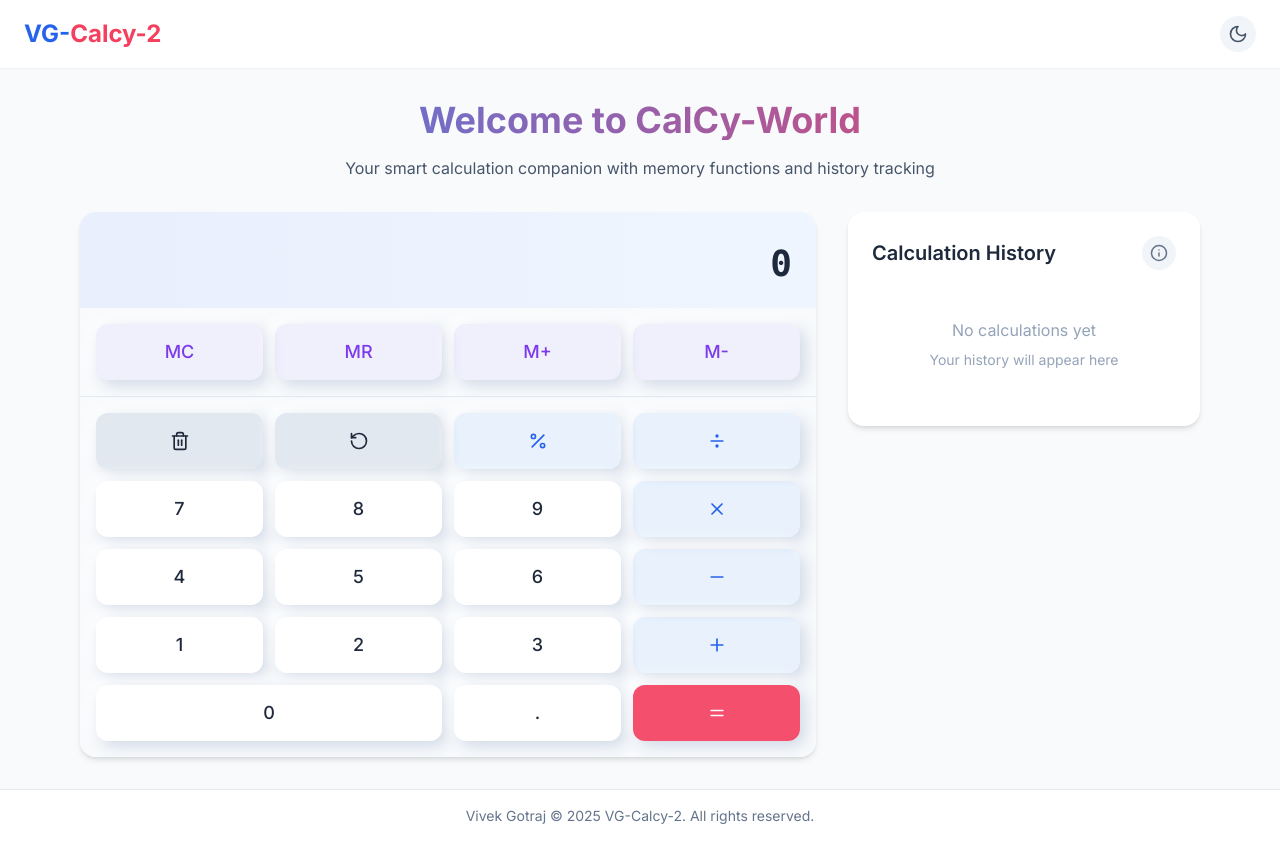
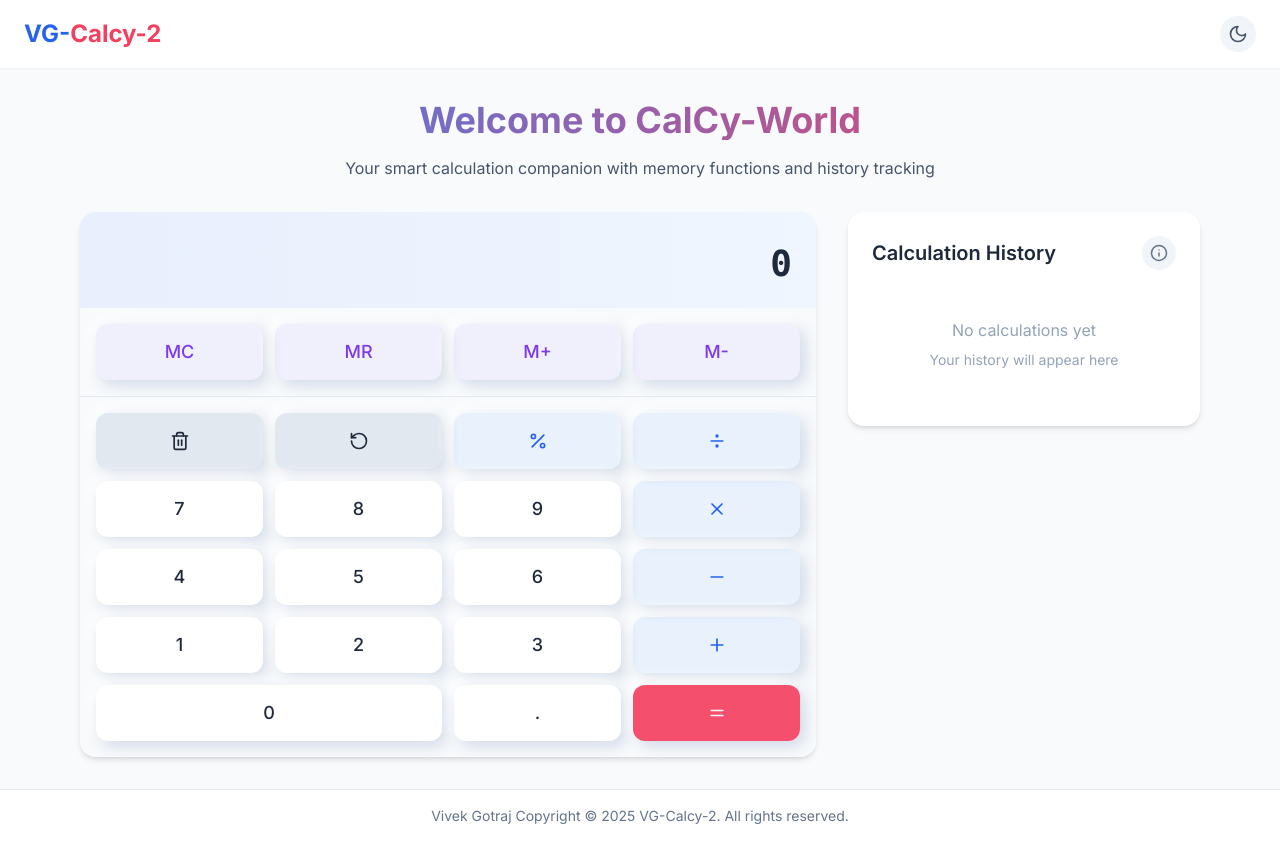
Before and after one commit to apper-canvas/EFzKUq-calcumate, a React (Vite) app: page / in a window 1280 px wide. Built offline with nearby package versions, Linux system fonts and the light colour scheme.

Commit message:
minor change

```diff
--- a/src/App.jsx
+++ b/src/App.jsx
@@ -58,8 +58,8 @@ function App() {
 
       <footer className="py-4 px-6 text-center text-sm text-surface-500 dark:text-surface-400 bg-white dark:bg-surface-800 border-t border-surface-200 dark:border-surface-700">
         <p>
-          Vivek Gotraj © {new Date().getFullYear()} VG-Calcy-2. All rights
-          reserved.
+          Vivek Gotraj Copyright © {new Date().getFullYear()} VG-Calcy-2. All
+          rights reserved.
         </p>
       </footer>
     </div>
```
